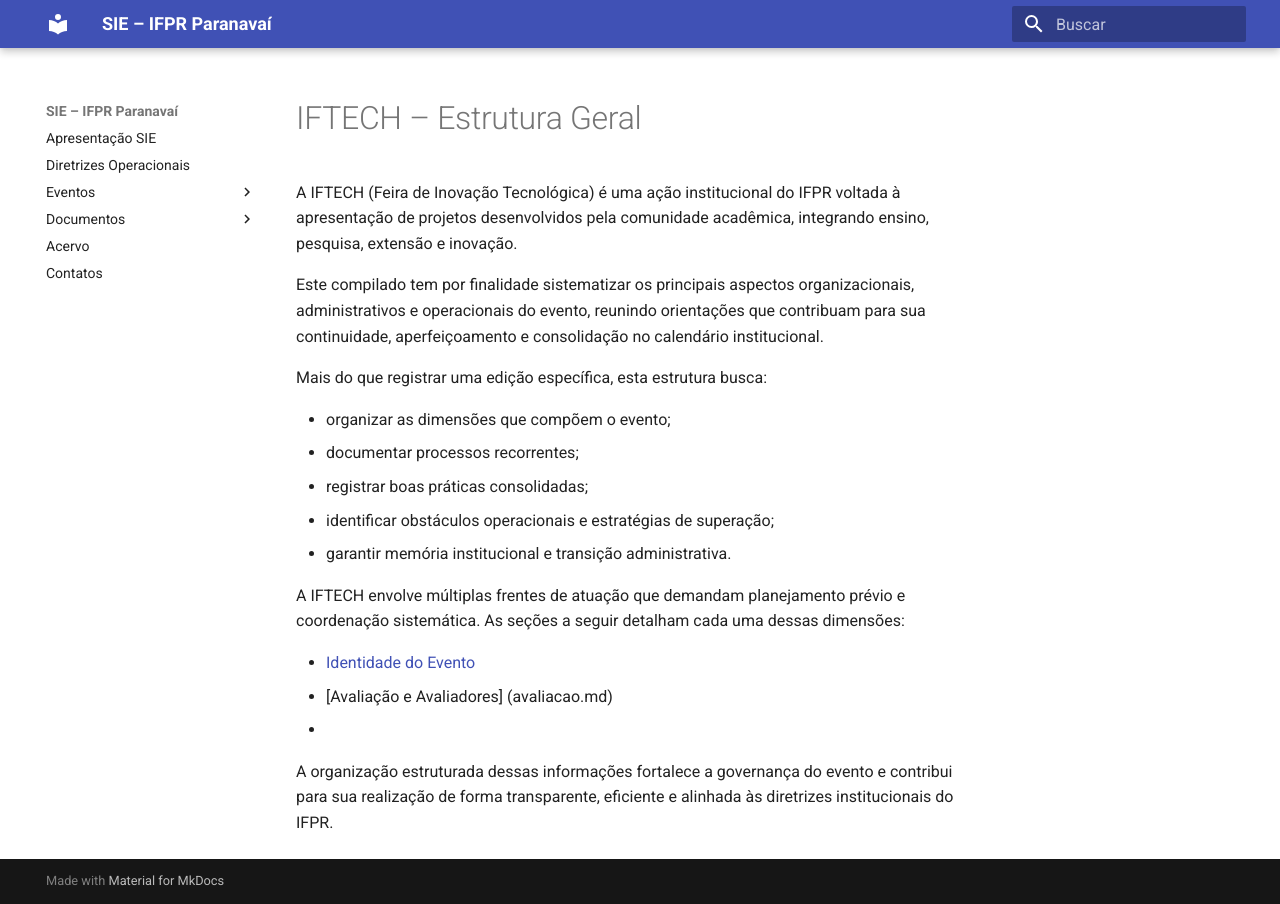
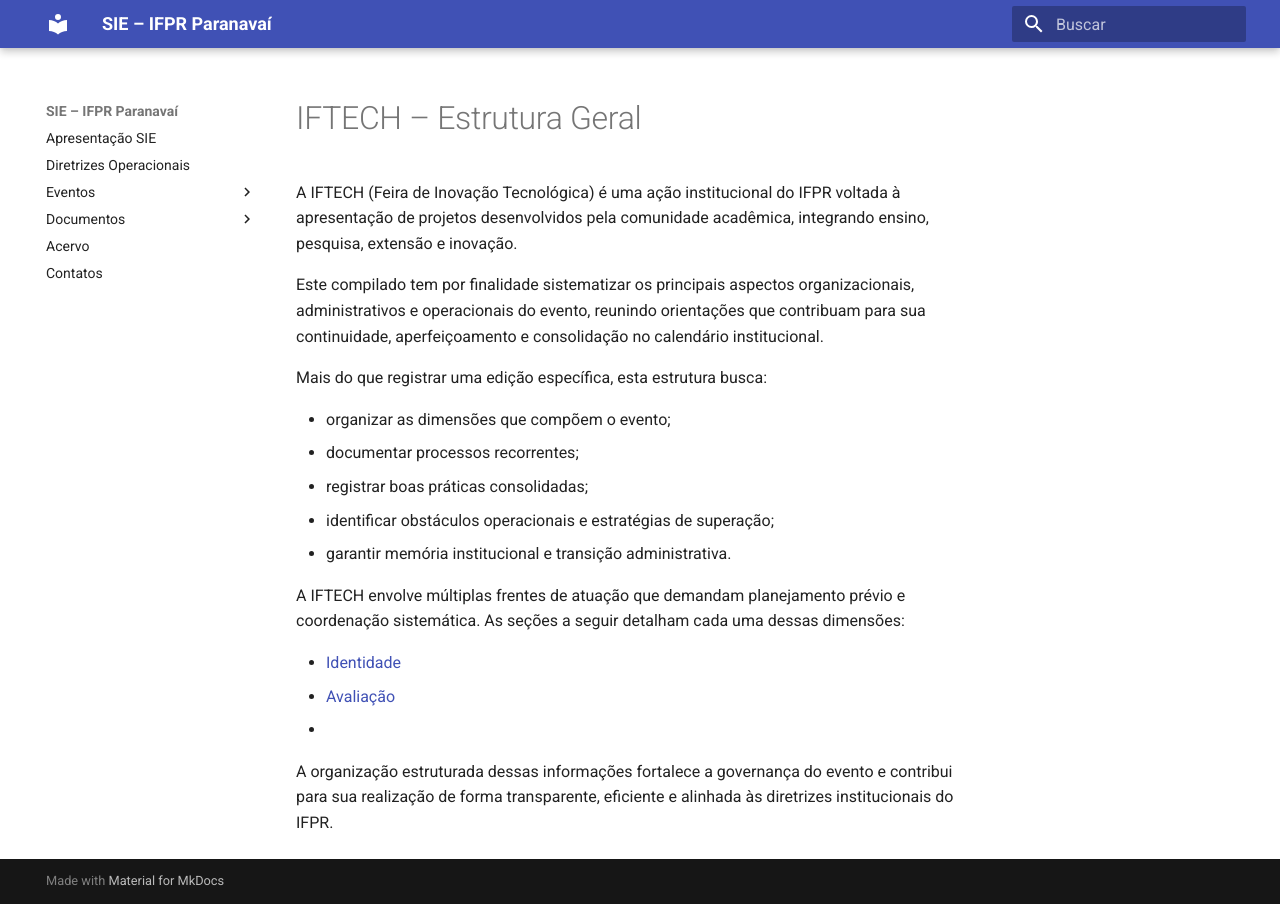
Before and after one commit to ifpr-sie-paranavai/dossie, an MkDocs documentation site: the page built from docs/eventos/iftech/index.md, in a window 1280 px wide. Built offline with MkDocs 1.6.1 and Material for MkDocs 9.7.7, drawn with Linux system fonts in a browser that asks for light colours.

Commit message:
Update index.md

```diff
--- a/docs/eventos/iftech/index.md
+++ b/docs/eventos/iftech/index.md
@@ -14,8 +14,8 @@ Mais do que registrar uma edição específica, esta estrutura busca:
 
 A IFTECH envolve múltiplas frentes de atuação que demandam planejamento prévio e coordenação sistemática. As seções a seguir detalham cada uma dessas dimensões:
 
-- [Identidade do Evento](identidade.md)
-- [Avaliação e Avaliadores] (avaliacao.md)
+- [Identidade](identidade.md)
+- [Avaliação](avaliacao.md)
 -
 
 A organização estruturada dessas informações fortalece a governança do evento e contribui para sua realização de forma transparente, eficiente e alinhada às diretrizes institucionais do IFPR.
```
